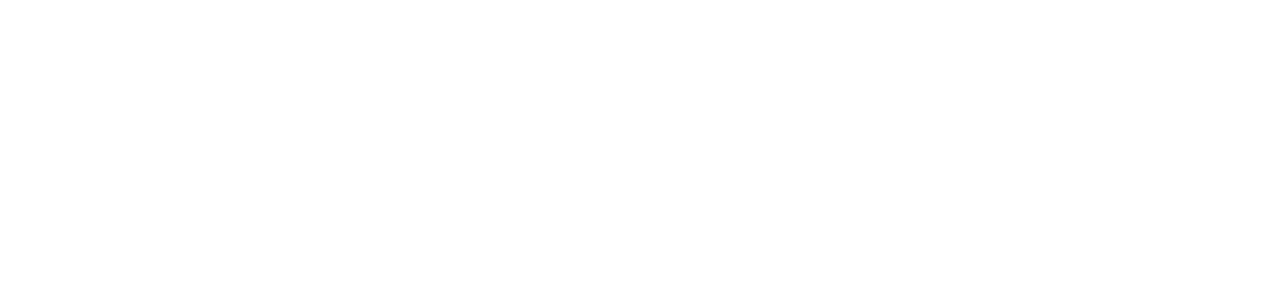
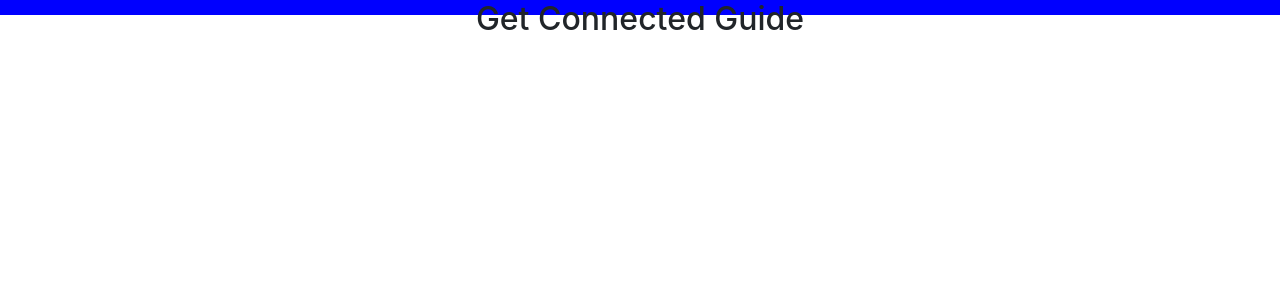
Before and after one commit to BrettonSteiner/GC-Guide, a React (Create React App) app in the folder front/: page / in a window 1280 px wide. Shown: the top 300 px of the page. Built offline with nearby package versions, Linux system fonts and the light colour scheme.

Commit message:
added bootstrap and started the header

```diff
--- a/front/public/index.html
+++ b/front/public/index.html
@@ -8,6 +8,10 @@
       name="description"
       content="BYU-Idaho Get Connected Guide"
     />
+    <!-- Bootstrap stuff-->
+    <link rel="stylesheet" href="https://maxcdn.bootstrapcdn.com/bootstrap/4.0.0/css/bootstrap.min.css" integrity="sha384-Gn5384xqQ1aoWXA+058RXPxPg6fy4IWvTNh0E263XmFcJlSAwiGgFAW/dAiS6JXm" crossorigin="anonymous">
+
+
     <link rel="shortcut icon" href="%PUBLIC_URL%/byuiLogo.jpg" />
     <!--
       manifest.json provides metadata used when your web app is installed on a
@@ -38,5 +42,8 @@
       To begin the development, run `npm start` or `yarn start`.
       To create a production bundle, use `npm run build` or `yarn build`.
     -->
+    <script src="https://code.jquery.com/jquery-3.2.1.slim.min.js" integrity="sha384-KJ3o2DKtIkvYIK3UENzmM7KCkRr/rE9/Qpg6aAZGJwFDMVNA/GpGFF93hXpG5KkN" crossorigin="anonymous"></script>
+    <script src="https://cdnjs.cloudflare.com/ajax/libs/popper.js/1.12.9/umd/popper.min.js" integrity="sha384-ApNbgh9B+Y1QKtv3Rn7W3mgPxhU9K/ScQsAP7hUibX39j7fakFPskvXusvfa0b4Q" crossorigin="anonymous"></script>
+    <script src="https://maxcdn.bootstrapcdn.com/bootstrap/4.0.0/js/bootstrap.min.js" integrity="sha384-JZR6Spejh4U02d8jOt6vLEHfe/JQGiRRSQQxSfFWpi1MquVdAyjUar5+76PVCmYl" crossorigin="anonymous"></script>
   </body>
 </html>
--- /dev/null
+++ b/front/src/components/Home/Home.css
@@ -0,0 +1,4 @@
+.header {
+  height: 15px;
+  background-color: blue;
+}
--- a/front/src/components/Home/Home.js
+++ b/front/src/components/Home/Home.js
@@ -4,11 +4,16 @@
 import ITeam from '../ITeam/ITeam';
 import MajorCollege from '../MajorCollege/MajorCollege';
 import Schedule from '../Schedule/Schedule';
+// import logo from './byuiLogo.jpg';
+import './Home.css';
 
 const Home = (props) => {
   return(
     <>
-      {/* header */}
+      <div className="header" id="header">
+        {/* <img href={logo} alt="test" className="rounded float-left"/> */}
+        <div className="header-text"><h2>Get Connected Guide</h2></div>
+      </div>
       <StudentContextProvider>
         <ITeam/>
         <MajorCollege/>
```
Also changed, not shown: front/src/components/Home/byuiLogo.jpg (added), front/src/logo.svg (deleted).
